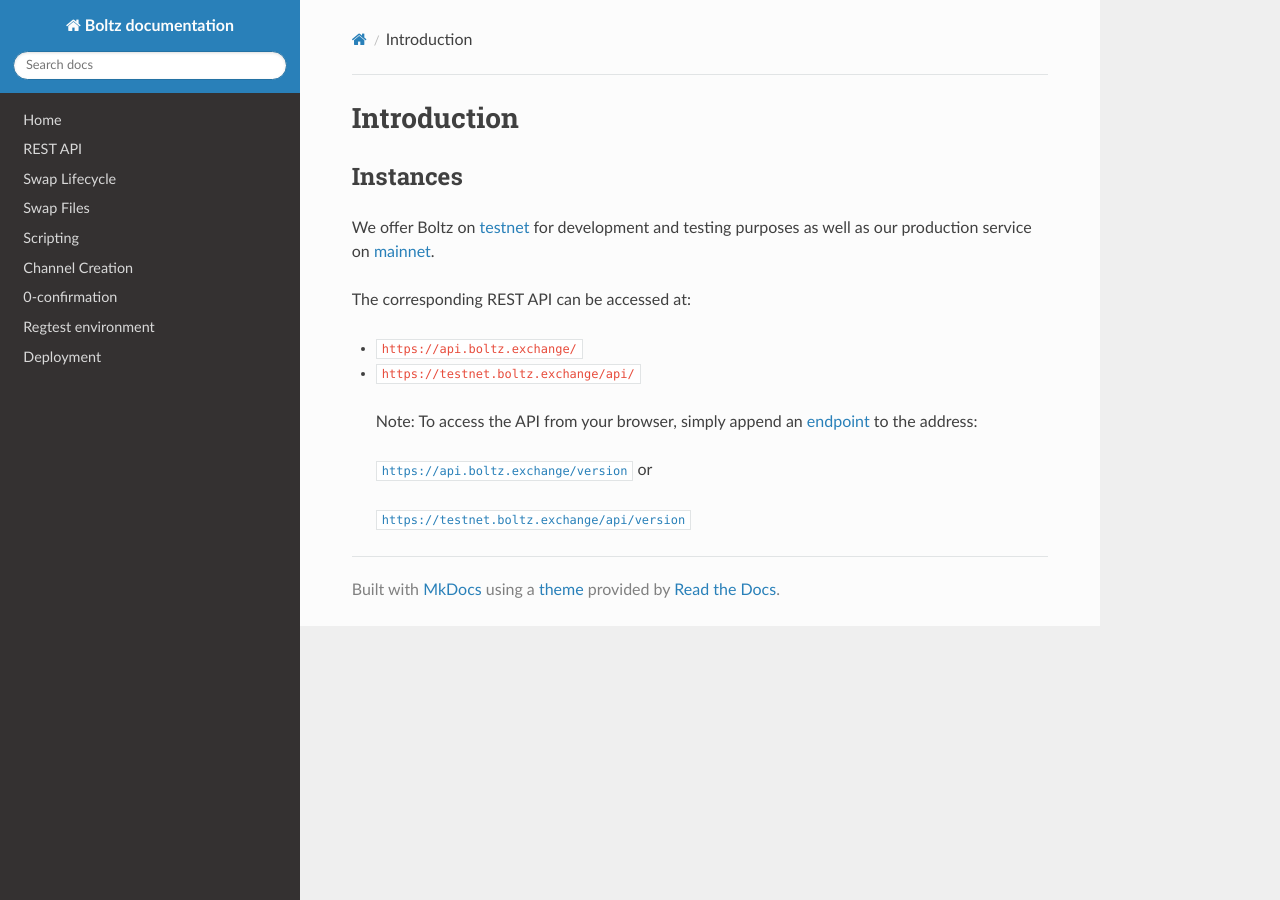
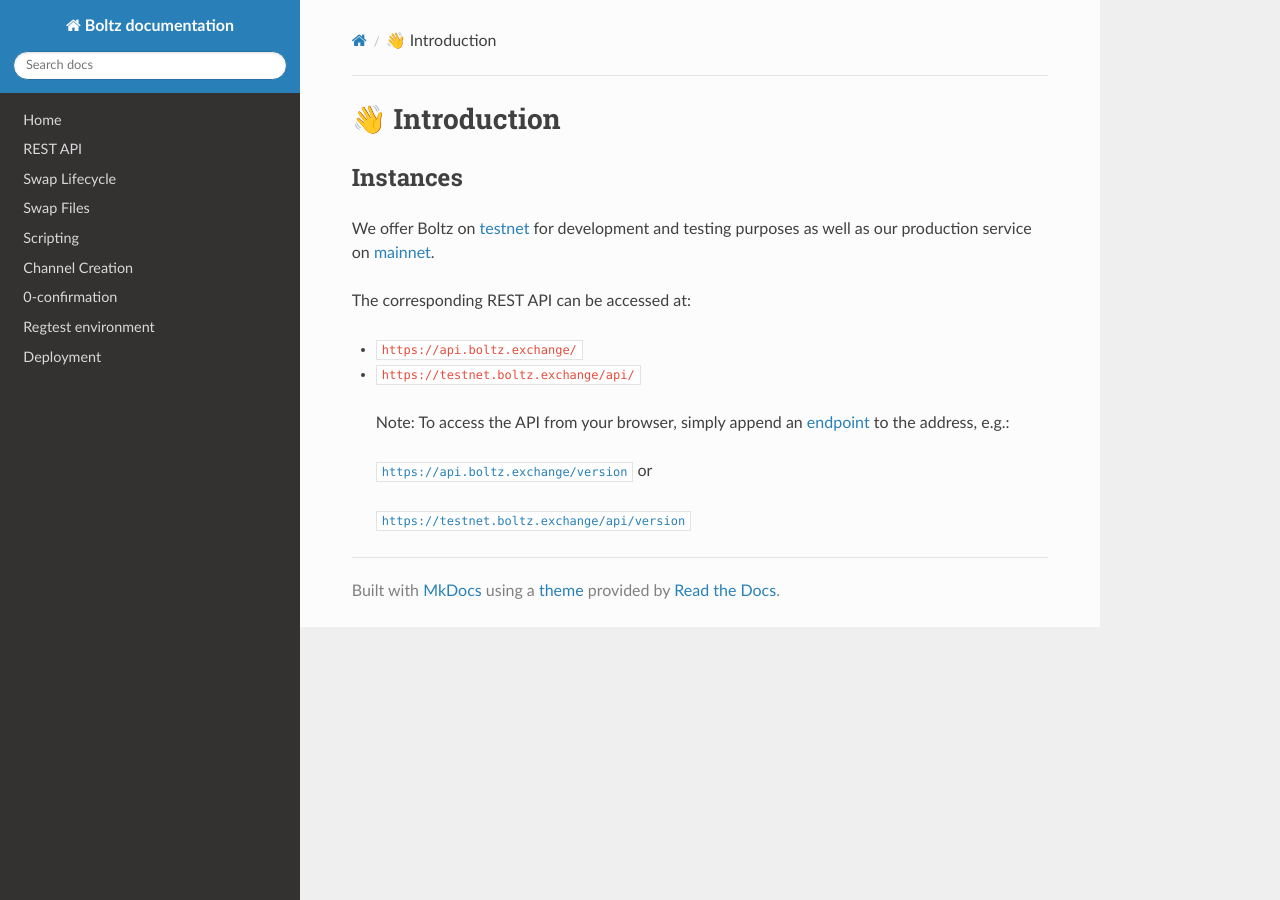
Before and after one commit to BoltzExchange/boltz-backend, an MkDocs documentation site: the page built from docs/README.md, in a window 1280 px wide. Built offline with MkDocs 1.6.1, drawn with Linux system fonts in a browser that asks for light colours; nearby versions of some CDN libraries.

Commit message:
GITBOOK-9: change request with no subject merged in GitBook

```diff
--- a/docs/README.md
+++ b/docs/README.md
@@ -6,7 +6,7 @@
 coverY: 0
 ---
 
-# Introduction
+# 👋 Introduction
 
 ## Instances
 
@@ -17,7 +17,7 @@
 * `https://api.boltz.exchange/`
 * `https://testnet.boltz.exchange/api/`
 
-> Note: To access the API from your browser, simply append an [endpoint](api.md) to the address:
+> Note: To access the API from your browser, simply append an [endpoint](api.md) to the address, e.g.:
 >
 > [`https://api.boltz.exchange/version`](https://api.boltz.exchange/version) or
 >
```
Also changed, not shown: docs/SUMMARY.md (+1 -1 lines).
